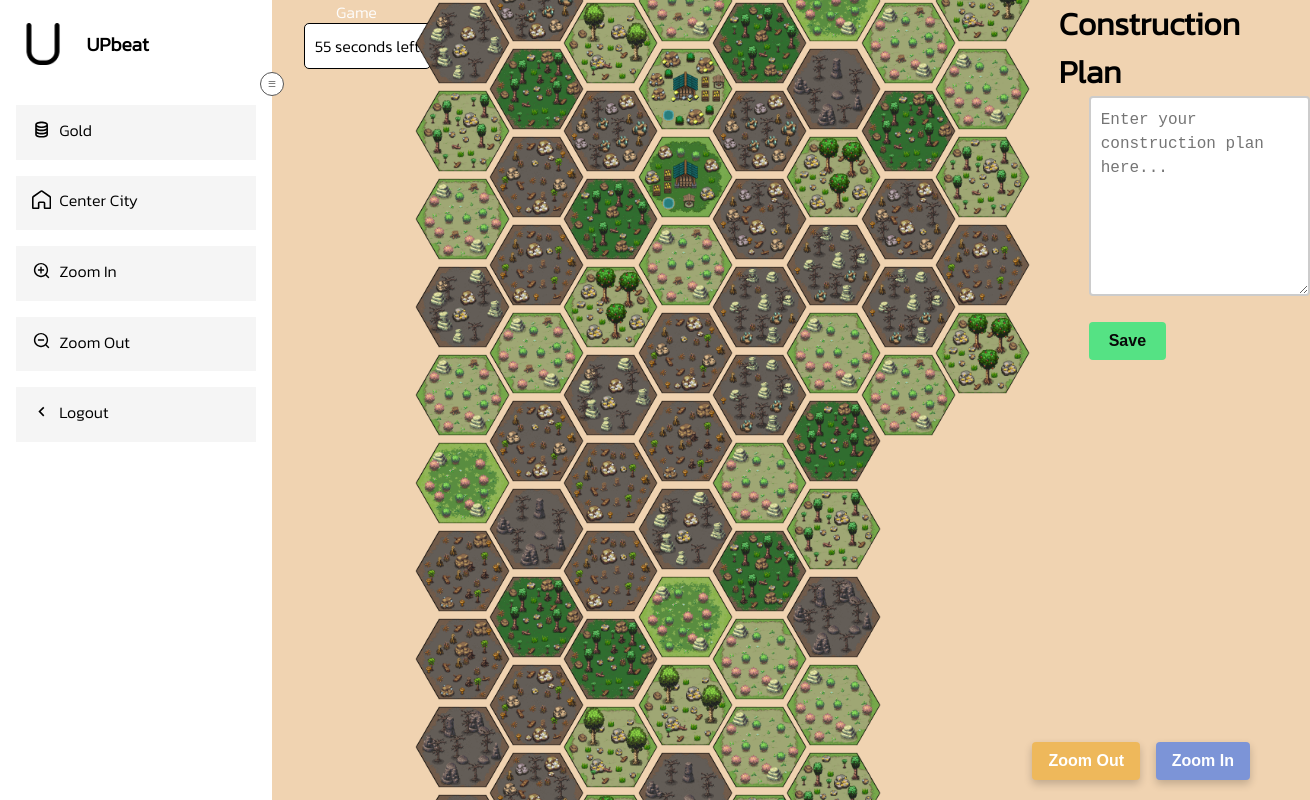
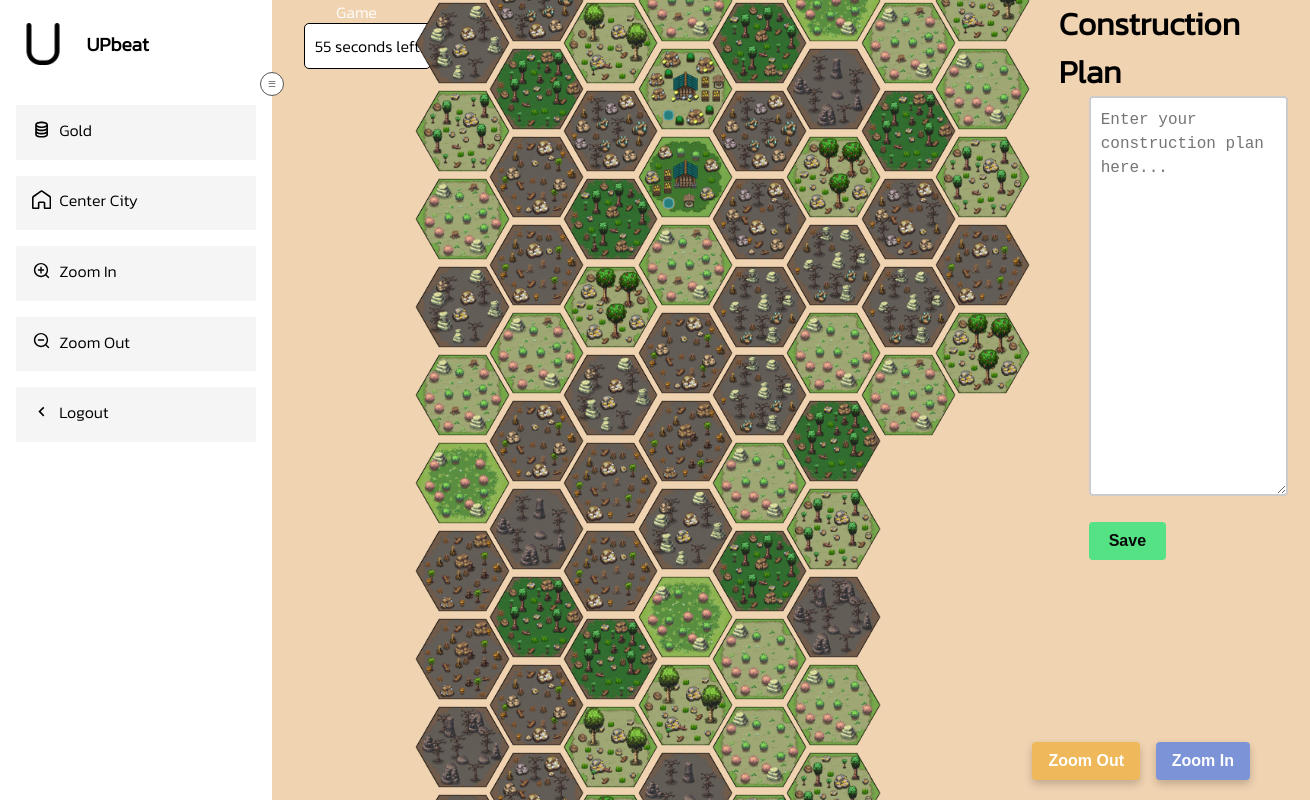
Before and after one commit to Kitanonsan/UPBEAT, a Next.js app in the folder front-end/game/: page /Game in a window 1280 px wide. Shown: the top 800 px of the page, 1310 px wide, since content can reach past the window. Built offline with nearby package versions, Linux system fonts and the light colour scheme.

Commit message:
size input

```diff
--- a/front-end/game/src/styles/globals.css
+++ b/front-end/game/src/styles/globals.css
@@ -484,8 +484,8 @@ body {
 /*Input in game--------------------------------------------------------------------------*/
 
 .inputplan {
-  width: 100%;
-  height: 200px;
+  width: 90%;
+  height: 400px;
   padding: 10px;
   box-sizing: border-box;
   font-size: 16px;
```
